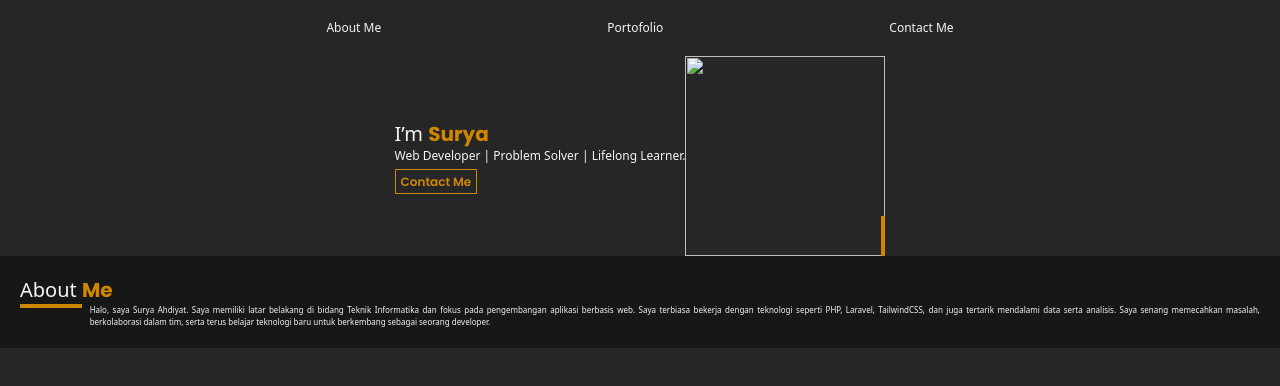
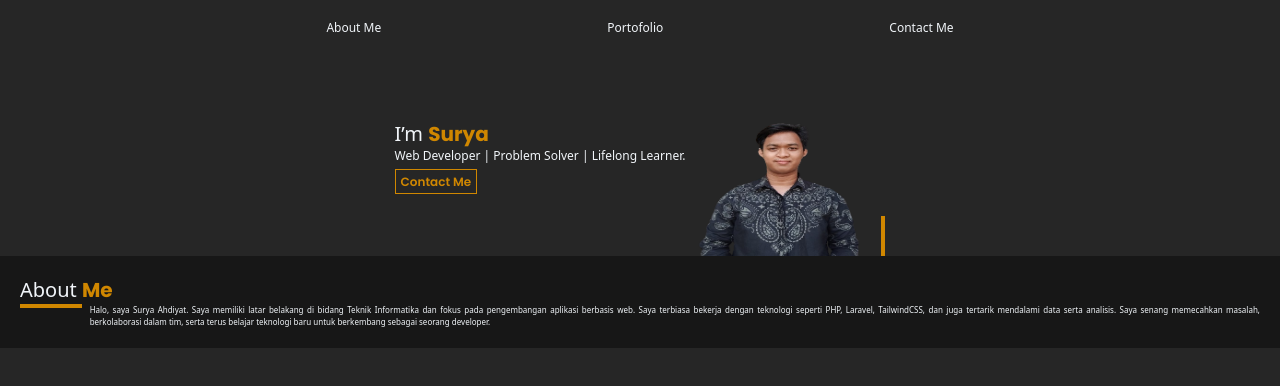
Before and after one commit to suryaahdiyat/web-portfolio, a website: page src/index.html in a window 1280 px wide. Drawn offline with Linux system fonts and the light colour scheme; the site is published under a folder, as on GitHub Pages, so addresses that start at the root find nothing.

```diff
--- a/src/index.html
+++ b/src/index.html
@@ -44,7 +44,7 @@
       </div>
       <div>
         <div class="relative">
-          <img src="/src/img/Surya_Ahdiyat.png" alt="" class="w-50 h-50" />
+          <img src="img/Surya_Ahdiyat.png" alt="" class="w-50 h-50" />
           <div class="absolute right-0 bottom-0 h-10 w-1 bg-yellow-600"></div>
         </div>
       </div>
```
Also changed, not shown: 1 other file.
